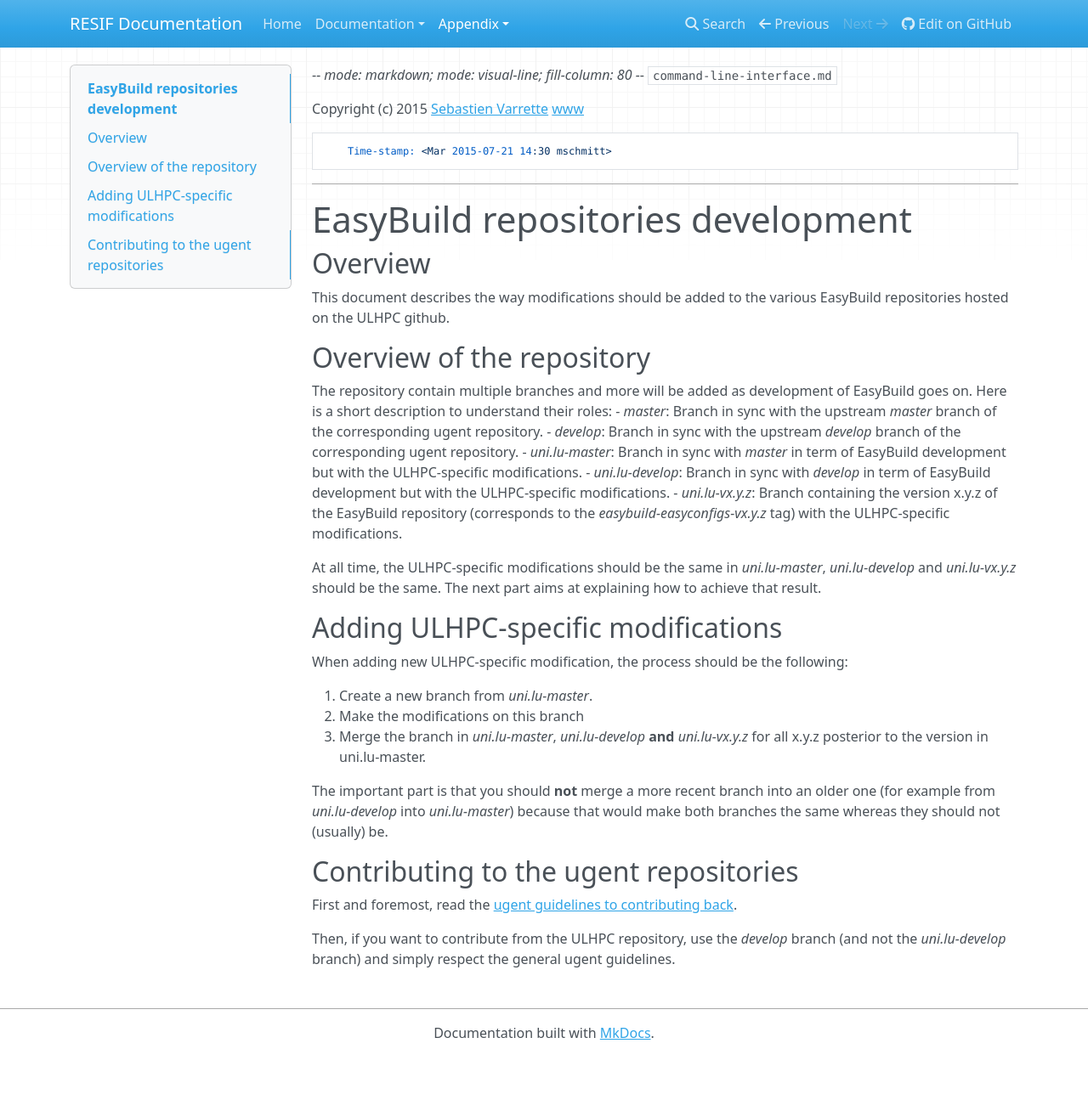
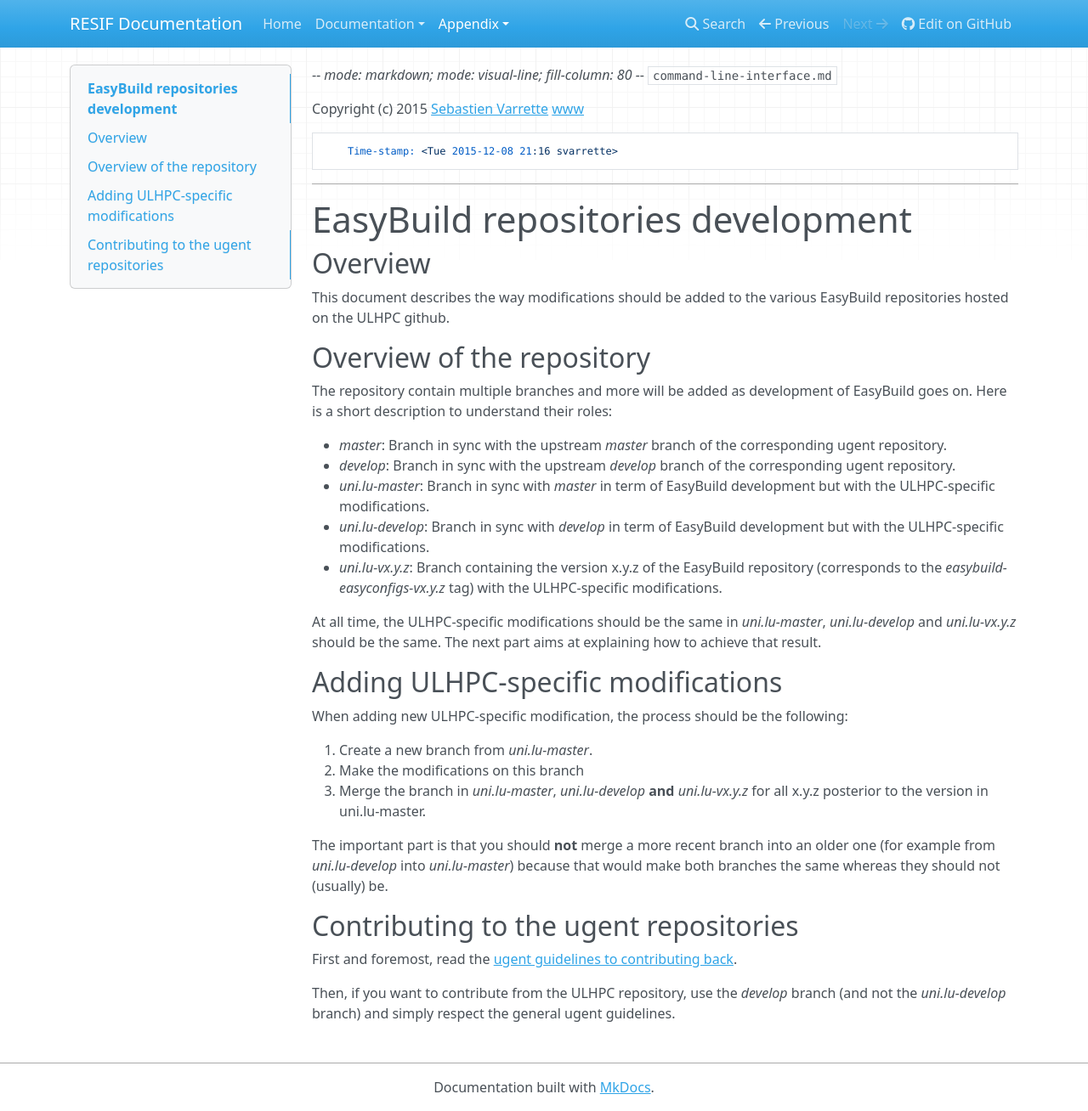
Before and after one commit to ULHPC/resif, an MkDocs documentation site: the page built from docs/appendix/easybuild-repos-development.md, in a window 1280 px wide and 1308 px high. Shown: the whole window at 85% size. Built offline with MkDocs 1.6.1, drawn with Linux system fonts in a browser that asks for light colours; nearby versions of some CDN libraries; old or Windows-style settings are respelled for this version of MkDocs; some of the changed lines change nothing that is shown.

Commit message:
correct md
Signed-off-by: Sebastien Varrette <sebastien.varrette@uni.lu>

```diff
--- a/docs/appendix/easybuild-repos-development.md
+++ b/docs/appendix/easybuild-repos-development.md
@@ -3,7 +3,7 @@
 
 Copyright (c) 2015 [Sebastien Varrette](mailto:<Sebastien.Varrette@uni.lu>) [www]()
 
-        Time-stamp: <Mar 2015-07-21 14:30 mschmitt>
+        Time-stamp: <Tue 2015-12-08 21:16 svarrette>
 
 -------------------
 
@@ -16,11 +16,12 @@
 ## Overview of the repository
 
 The repository contain multiple branches and more will be added as development of EasyBuild goes on. Here is a short description to understand their roles:
-- _master_: Branch in sync with the upstream _master_ branch of the corresponding ugent repository.
-- _develop_: Branch in sync with the upstream _develop_ branch of the corresponding ugent repository.
-- _uni.lu-master_: Branch in sync with _master_ in term of EasyBuild development but with the ULHPC-specific modifications.
-- _uni.lu-develop_: Branch in sync with _develop_ in term of EasyBuild development but with the ULHPC-specific modifications.
-- _uni.lu-vx.y.z_: Branch containing the version x.y.z of the EasyBuild repository (corresponds to the _easybuild-easyconfigs-vx.y.z_ tag) with the ULHPC-specific modifications.
+
+* _master_: Branch in sync with the upstream _master_ branch of the corresponding ugent repository.
+* _develop_: Branch in sync with the upstream _develop_ branch of the corresponding ugent repository.
+* _uni.lu-master_: Branch in sync with _master_ in term of EasyBuild development but with the ULHPC-specific modifications.
+* _uni.lu-develop_: Branch in sync with _develop_ in term of EasyBuild development but with the ULHPC-specific modifications.
+* _uni.lu-vx.y.z_: Branch containing the version x.y.z of the EasyBuild repository (corresponds to the _easybuild-easyconfigs-vx.y.z_ tag) with the ULHPC-specific modifications.
 
 At all time, the ULHPC-specific modifications should be the same in _uni.lu-master_, _uni.lu-develop_ and _uni.lu-vx.y.z_ should be the same. The next part aims at explaining how to achieve that result.
 
```
